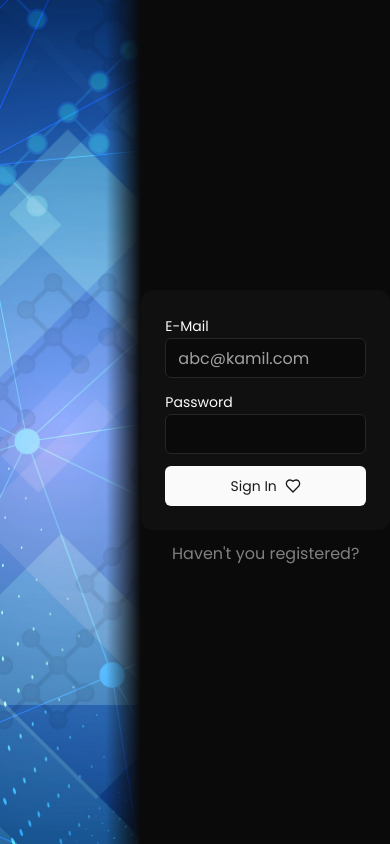
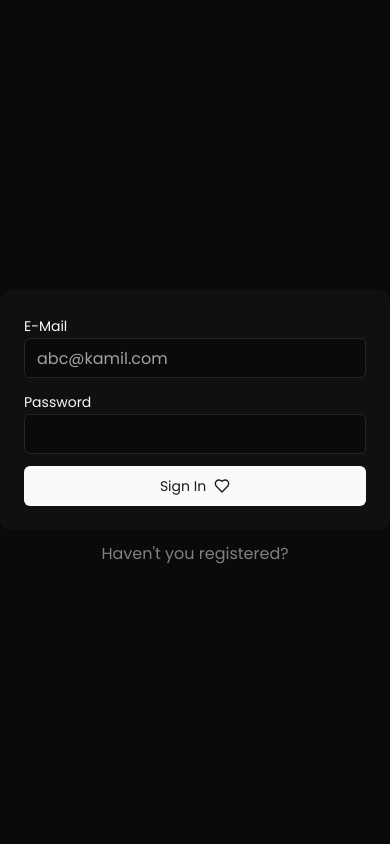
Before and after one commit to IYTE-Yazilim-Toplulugu/yazilim-web-site-kayit, a Next.js app: page /login in a window 390 px wide. Built offline with nearby package versions, Linux system fonts and the light colour scheme.

Commit message:
Fixed responsiveness

```diff
--- a/src/app/login/page.tsx
+++ b/src/app/login/page.tsx
@@ -45,7 +45,7 @@ export default function Login() {
 
     return (
         <div className={"flex h-dvh"}>
-            <div className="relative w-2/3 bg-background overflow-hidden">
+            <div className="hidden relative w-2/3 bg-background overflow-hidden md:block">
                 <Image
                     src="/images/back.jpg"
                     width={2560}
@@ -112,7 +112,7 @@ export default function Login() {
                                     borderRadius: "2px"
                                 }}
                             >
-                                <Button type="submit" className="w-full">
+                                <Button type="submit" className="w-full cursor-pointer">
                                     <span className="flex items-center gap-2">
                                         Sign In
                                         <Heart className="h-4 w-4" />
--- a/src/app/register/page.tsx
+++ b/src/app/register/page.tsx
@@ -132,7 +132,7 @@ export default function RegisterPage() {
 
     return (
         <div className={"flex h-dvh "}>
-            <div className="relative w-2/3 overflow-hidden">
+            <div className="hidden relative w-2/3 overflow-hidden sm:block">
                 <Image
                     src="/images/back.jpg"
                     width={2560}
@@ -333,7 +333,7 @@ export default function RegisterPage() {
                                     borderRadius: "2px"
                                 }}
                             >
-                                <Button type="submit" className="w-full" disabled={isSubmitting}>
+                                <Button type="submit" className="w-full cursor-pointer" disabled={isSubmitting}>
                                     <span className="flex items-center gap-2">
                                         Sign Up
                                         <LandPlot className="h-4 w-4" />
```
